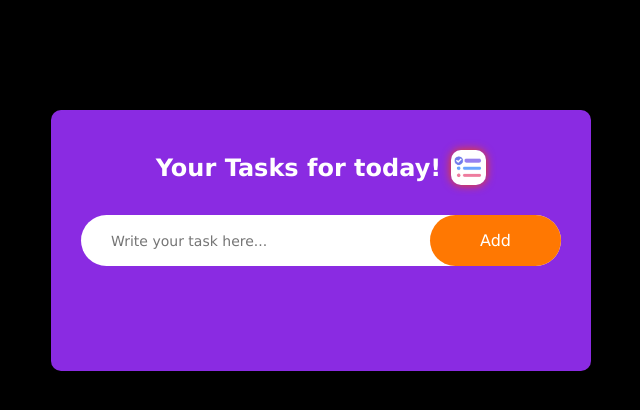
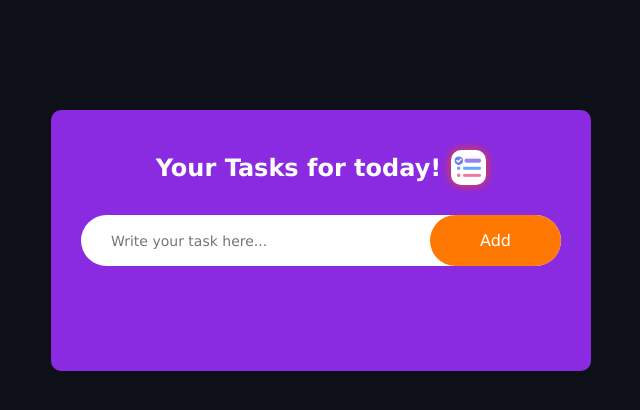
Before and after one commit to JiteshBalani/Todo-List, a plain HTML site: page index.html in a window 1280 px wide. Shown: the whole page, without its empty margins (319-959 px from the left). Drawn offline with Linux system fonts and the light colour scheme.

Commit message:
Update styling.css

```diff
--- a/styling.css
+++ b/styling.css
@@ -9,7 +9,7 @@
     width: 100%;
     min-height: 100vh;
     padding: 10px;
-    background: black;
+    background: #0D1117;
 }
 
 .todo {
```
